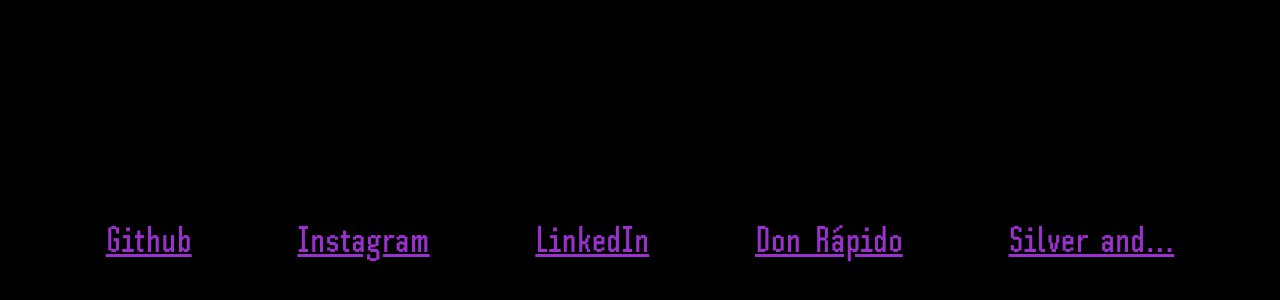
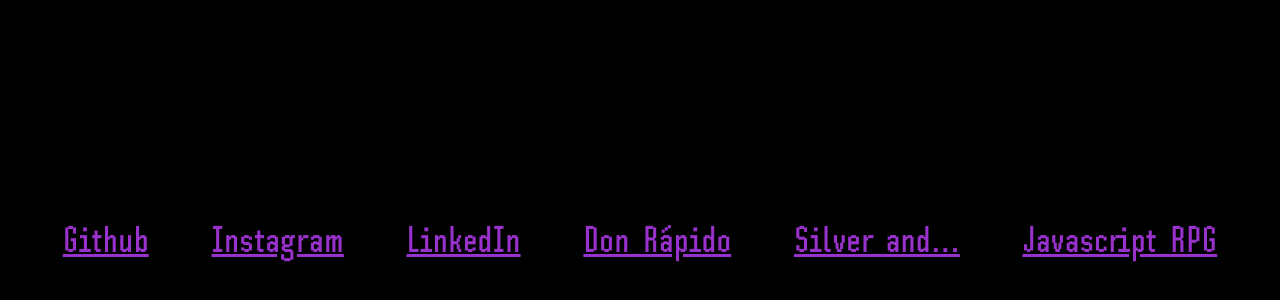
Before and after one commit to raulojeda22/raulojeda, a React (Create React App) app: page / in a window 1280 px wide. Shown: the part 454-754 px from the top of the page. Built offline with nearby package versions, Linux system fonts and the light colour scheme.

Commit message:
Add link to Javascript RPG

```diff
--- a/src/App.js
+++ b/src/App.js
@@ -15,6 +15,7 @@
           <a target="_blank" rel="noopener noreferrer" href="https://www.linkedin.com/in/raulojeda22/">LinkedIn</a>
           <a target="_blank" rel="noopener noreferrer" href="https://donrapido.es/">Don Rápido</a>
           <a target="_blank" rel="noopener noreferrer" href="https://www.silverand.es/">Silver and...</a>
+          <a target="_blank" rel="noopener noreferrer" href="https://raulojeda22.github.io/Javascript-RPG/">Javascript RPG</a>
         </nav>
       </div>
     );
```
